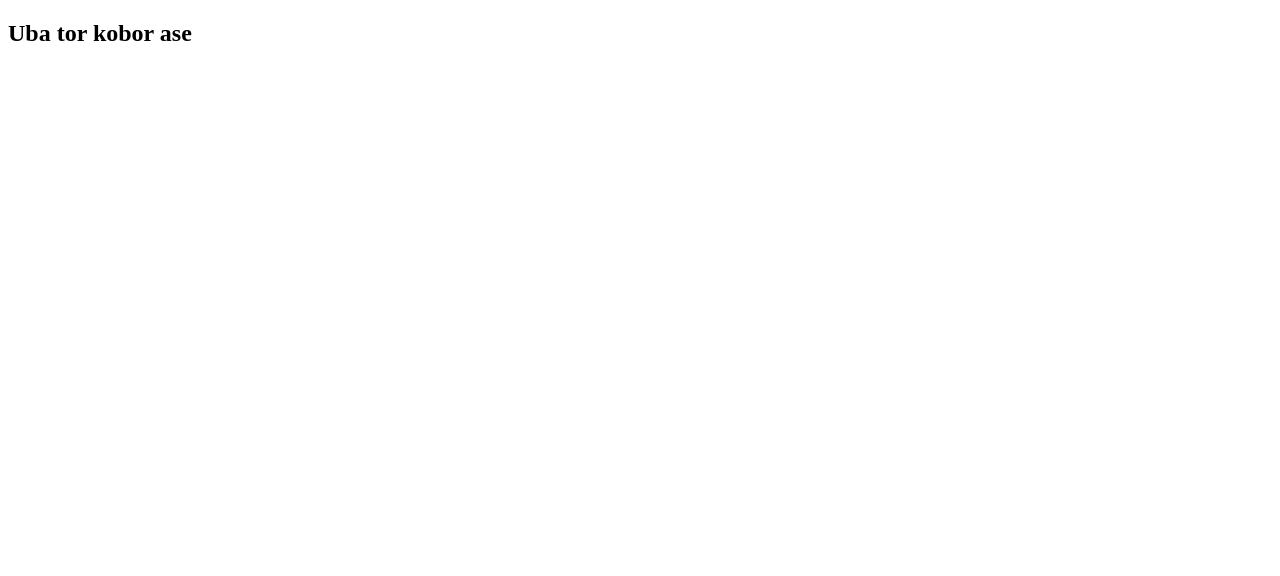
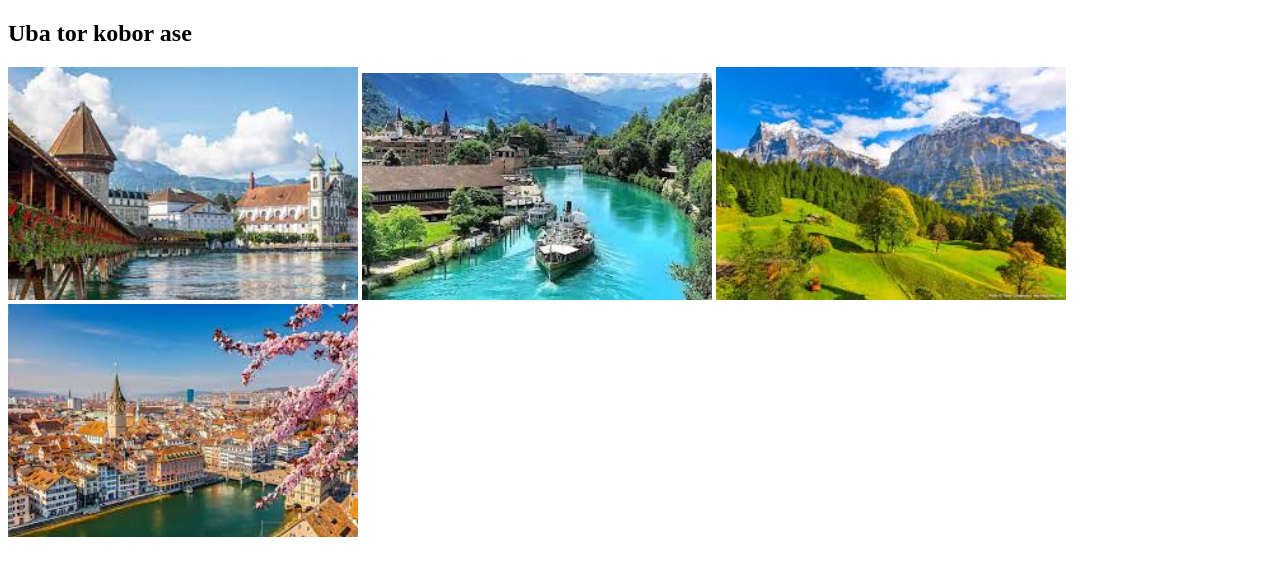
Before and after one commit to Syed-Musa/problem-will-never-last, a plain HTML site: page INdex.html in a window 1280 px wide. Drawn offline with Linux system fonts and the light colour scheme.

Commit message:
added picture

```diff
--- a/INdex.html
+++ b/INdex.html
@@ -7,5 +7,10 @@
 </head>
 <body>
     <h2>Uba tor kobor ase</h2>
+
+    <img width="350px" src="IMAGES/place.jpg" alt="">
+    <img width="350px" src="IMAGES/place1.jpg" alt="">
+    <img width="350px" src="IMAGES/place2.jpg" alt="">
+    <img width="350px" src="IMAGES/place3.jpg" alt="">
 </body>
 </html>
```
Also changed, not shown: IMAGES/place.jpg (added), IMAGES/place1.jpg (added), IMAGES/place2.jpg (added), IMAGES/place3.jpg (added).
